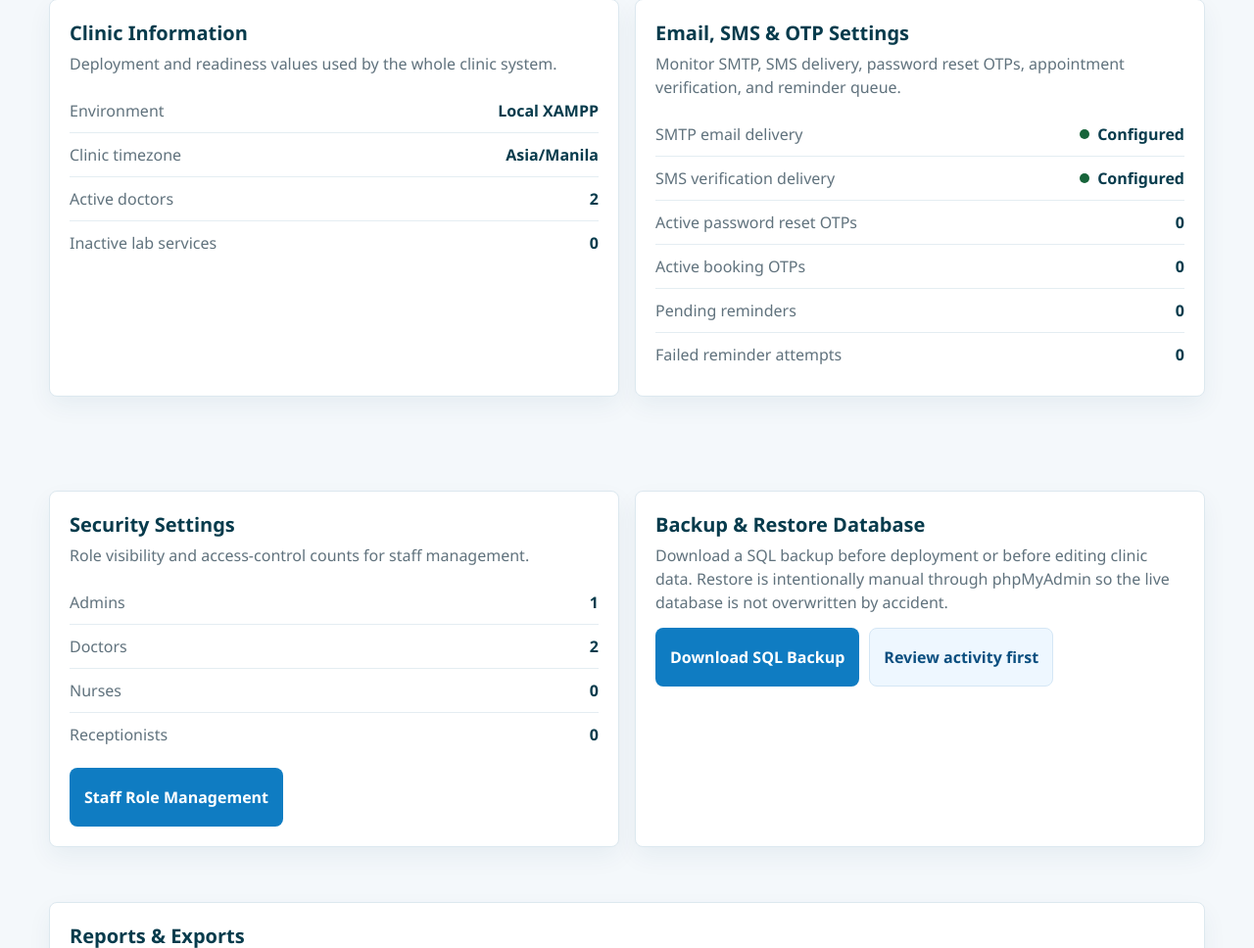
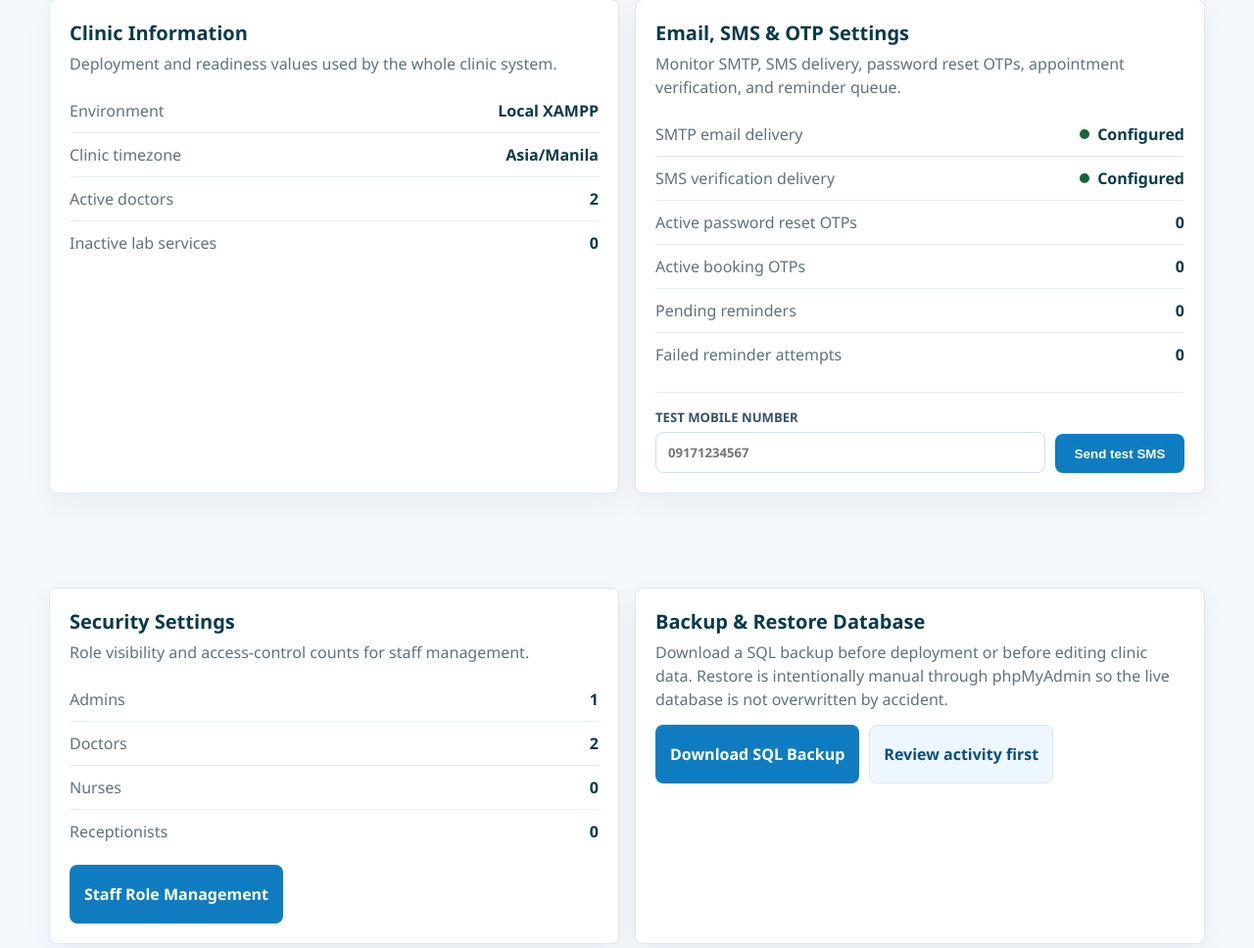
Before and after one commit to Kyoshi03/Clinic-Appointment-System, a PHP site: page /clinic1/admin_clinic_setup.php in a window 1280 px wide. Shown: the part 1672-2640 px from the top of the page at 98% size. Run offline with PHP 8.4, Linux system fonts and the light colour scheme; the visitor is signed in with stand-in values (Sample User, id 1); tables that the repository leaves empty hold one stand-in row (values such as "Sample post"); data that the repository does not hold is empty.

Commit message:
Add admin SMS delivery test

```diff
--- a/admin_clinic_setup.php
+++ b/admin_clinic_setup.php
@@ -5,6 +5,38 @@ checkRole('admin');
 require_once 'config/database.php';
 require_once __DIR__ . '/includes/mailer.php';
 require_once __DIR__ . '/includes/sms.php';
+
+$smsTestNotice = (array) ($_SESSION['admin_sms_test_notice'] ?? []);
+unset($_SESSION['admin_sms_test_notice']);
+if (empty($_SESSION['admin_settings_csrf'])) {
+    $_SESSION['admin_settings_csrf'] = bin2hex(random_bytes(24));
+}
+
+if ($_SERVER['REQUEST_METHOD'] === 'POST' && ($_POST['action'] ?? '') === 'send_test_sms') {
+    $submittedToken = (string) ($_POST['csrf_token'] ?? '');
+    $sessionToken = (string) ($_SESSION['admin_settings_csrf'] ?? '');
+    if ($sessionToken === '' || !hash_equals($sessionToken, $submittedToken)) {
+        $_SESSION['admin_sms_test_notice'] = [
+            'type' => 'error',
+            'message' => 'The test request expired. Refresh the page and try again.',
+        ];
+    } else {
+        $testPhone = (string) ($_POST['test_phone'] ?? '');
+        $testResult = clinic_send_sms_message(
+            $testPhone,
+            'Globalife test message: SMS notifications are working. No action is required.'
+        );
+        $_SESSION['admin_sms_test_notice'] = [
+            'type' => $testResult['ok'] ? 'success' : 'error',
+            'message' => $testResult['ok']
+                ? 'Test SMS sent successfully to ' . clinic_sms_mask_phone($testPhone) . '.'
+                : (string) ($testResult['error'] ?? 'The test SMS could not be sent.'),
+        ];
+    }
+
+    header('Location: admin_clinic_setup.php#email-otp');
+    exit();
+}
 
 $pageTitle = 'Admin Settings | Globalife Administration';
 $conn = getDBConnection();
@@ -117,6 +149,13 @@ body { background:#f4f8fb; color:#1f343d; }
 .settings-btn { display:inline-flex; align-items:center; justify-content:center; min-height:40px; min-width:132px; border-radius:8px; border:1px solid transparent; padding:9px 14px; background:#0f7cc2; color:#fff; font-weight:900; text-decoration:none; cursor:pointer; text-align:center; }
 .settings-btn.secondary { background:#eef7ff; color:#0b4f80; border-color:#d4e6f5; }
 .settings-btn.warn { background:#fff0f0; color:#9d1c2c; border-color:#ffd0d5; }
+.test-sms-form { display:grid; grid-template-columns:minmax(180px,1fr) auto; gap:10px; align-items:end; margin-top:16px; padding-top:16px; border-top:1px solid #e4edf2; }
+.test-sms-form label { display:grid; gap:6px; color:#365264; font-size:.82rem; font-weight:900; text-transform:uppercase; }
+.test-sms-form input { width:100%; min-height:42px; box-sizing:border-box; border:1px solid #cfe0ea; border-radius:8px; padding:9px 12px; color:#073b4c; font:inherit; background:#fff; }
+.test-sms-form input:focus { outline:0; border-color:#0f7cc2; box-shadow:0 0 0 3px rgba(15,124,194,.12); }
+.settings-notice { margin-top:14px; border-radius:8px; padding:11px 13px; font-weight:800; line-height:1.45; }
+.settings-notice.success { background:#eaf7ef; border:1px solid #bfe2ca; color:#17643a; }
+.settings-notice.error { background:#fff0f0; border:1px solid #ffd0d5; color:#9d1c2c; }
 .report-grid { display:grid; grid-template-columns:repeat(2,minmax(0,1fr)); gap:12px; }
 .report-card { padding:18px; }
 .report-card h3 { margin:0 0 6px; color:#073b4c; font-size:1.08rem; }
@@ -126,7 +165,7 @@ body { background:#f4f8fb; color:#1f343d; }
 .activity-row strong { color:#073b4c; }
 .activity-row span { color:#60727d; font-size:.9rem; }
 @media(max-width:900px){.settings-hero,.settings-grid,.panel-grid,.report-grid{grid-template-columns:1fr}.summary-grid{grid-template-columns:repeat(2,minmax(0,1fr))}}
-@media(max-width:560px){.settings-page{padding:20px 12px 38px}.summary-grid{grid-template-columns:1fr}.hero-main{padding:22px}.hero-main h1{font-size:1.7rem}.detail-row,.activity-row{flex-direction:column}.detail-row strong{text-align:left}.settings-btn{width:100%}}
+@media(max-width:560px){.settings-page{padding:20px 12px 38px}.summary-grid{grid-template-columns:1fr}.hero-main{padding:22px}.hero-main h1{font-size:1.7rem}.detail-row,.activity-row{flex-direction:column}.detail-row strong{text-align:left}.settings-btn{width:100%}.test-sms-form{grid-template-columns:1fr}}
 ';
 
 include 'includes/header.php';
@@ -187,6 +226,20 @@ include 'includes/header.php';
                 <div class="detail-row"><span>Pending reminders</span><strong><?php echo $pendingReminders; ?></strong></div>
                 <div class="detail-row"><span>Failed reminder attempts</span><strong><?php echo $failedReminders; ?></strong></div>
             </div>
+            <?php if (!empty($smsTestNotice['message'])): ?>
+                <div class="settings-notice <?php echo $smsTestNotice['type'] === 'success' ? 'success' : 'error'; ?>">
+                    <?php echo htmlspecialchars((string) $smsTestNotice['message']); ?>
+                </div>
+            <?php endif; ?>
+            <form class="test-sms-form" method="POST" action="admin_clinic_setup.php">
+                <input type="hidden" name="action" value="send_test_sms">
+                <input type="hidden" name="csrf_token" value="<?php echo htmlspecialchars((string) $_SESSION['admin_settings_csrf']); ?>">
+                <label>
+                    Test mobile number
+                    <input type="tel" name="test_phone" inputmode="tel" placeholder="09171234567" pattern="(?:\+?63|0)?9\d{9}" required>
+                </label>
+                <button type="submit" class="settings-btn">Send test SMS</button>
+            </form>
         </div>
     </section>
 
```
